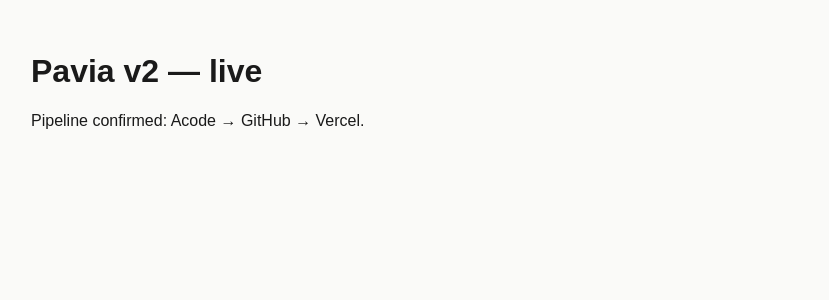
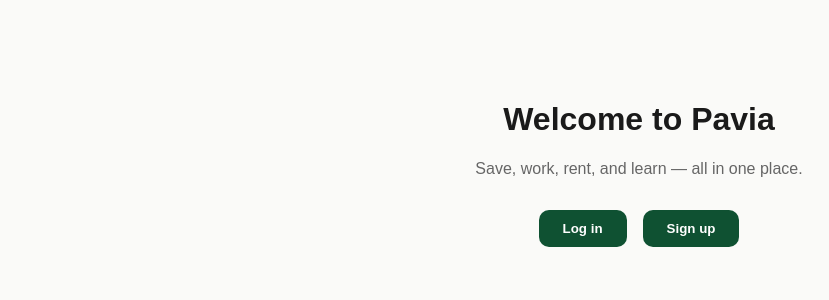
Before and after one commit to Frankenstein256/pavia-v2, a Next.js app: page / in a window 1280 px wide. Shown: the top 300 px of the page, without its empty margins (1-830 px from the left). Built offline with nearby package versions, Linux system fonts and the light colour scheme; no server answers.

Commit message:
Update page.js

```diff
--- a/app/page.js
+++ b/app/page.js
@@ -1,8 +1,57 @@
+'use client';
+
+import { useSession, signOut } from 'next-auth/react';
+import Link from 'next/link';
+
 export default function Home() {
+  const { data: session, status } = useSession();
+
+  if (status === 'loading') {
+    return <main style={{ padding: '2rem' }}>Loading...</main>;
+  }
+
+  if (!session) {
+    return (
+      <main style={{ maxWidth: 500, margin: '4rem auto', padding: '1rem', textAlign: 'center', fontFamily: 'sans-serif' }}>
+        <h1>Welcome to Pavia</h1>
+        <p style={{ color: '#666' }}>Save, work, rent, and learn — all in one place.</p>
+        <div style={{ display: 'flex', gap: '1rem', justifyContent: 'center', marginTop: '2rem' }}>
+          <Link href="/login"><button style={{ padding: '0.7rem 1.5rem', cursor: 'pointer' }}>Log in</button></Link>
+          <Link href="/register"><button style={{ padding: '0.7rem 1.5rem', cursor: 'pointer' }}>Sign up</button></Link>
+        </div>
+      </main>
+    );
+  }
+
   return (
-    <main style={{ padding: '2rem', fontFamily: 'sans-serif' }}>
-      <h1>Pavia v2 — live</h1>
-      <p>Pipeline confirmed: Acode → GitHub → Vercel.</p>
+    <main style={{ maxWidth: 600, margin: '2rem auto', padding: '1rem', fontFamily: 'sans-serif' }}>
+      <div style={{ display: 'flex', justifyContent: 'space-between', alignItems: 'center' }}>
+        <h1>Hi, {session.user.name || 'there'}</h1>
+        <button onClick={() => signOut({ callbackUrl: '/' })} style={{ padding: '0.5rem 1rem', cursor: 'pointer' }}>
+          Log out
+        </button>
+      </div>
+
+      <div style={{ marginTop: '2rem', display: 'flex', flexDirection: 'column', gap: '1rem' }}>
+        <Link href="/work" style={{ textDecoration: 'none' }}>
+          <div style={{ border: '1px solid #ddd', borderRadius: '10px', padding: '1.2rem' }}>
+            <h3 style={{ margin: 0 }}>Work</h3>
+            <p style={{ margin: '0.3rem 0 0', color: '#666' }}>Find skilled people or list your own skill</p>
+          </div>
+        </Link>
+
+        <Link href="/messages" style={{ textDecoration: 'none' }}>
+          <div style={{ border: '1px solid #ddd', borderRadius: '10px', padding: '1.2rem' }}>
+            <h3 style={{ margin: 0 }}>Messages</h3>
+            <p style={{ margin: '0.3rem 0 0', color: '#666' }}>Your conversations</p>
+          </div>
+        </Link>
+
+        <div style={{ border: '1px solid #ddd', borderRadius: '10px', padding: '1.2rem', opacity: 0.5 }}>
+          <h3 style={{ margin: 0 }}>Save</h3>
+          <p style={{ margin: '0.3rem 0 0', color: '#666' }}>Coming soon</p>
+        </div>
+      </div>
     </main>
   );
-}
+    }
```
